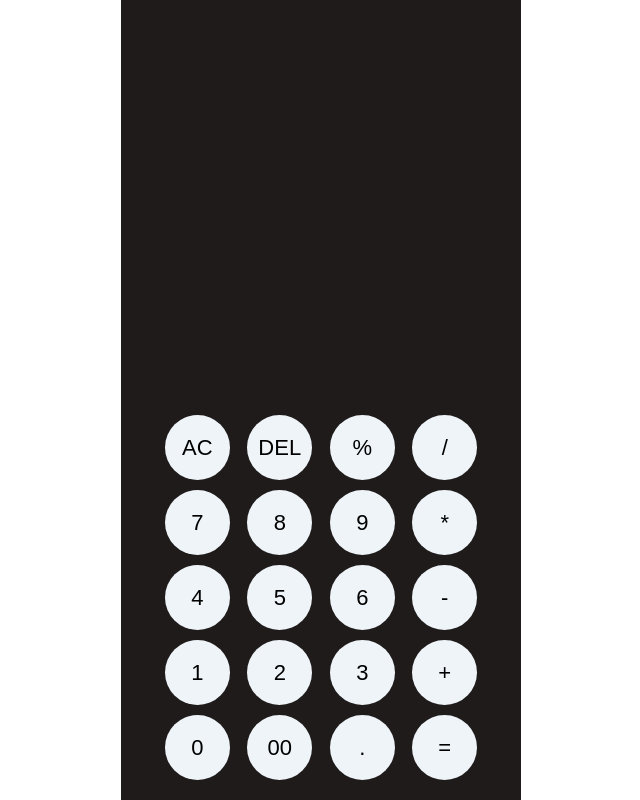
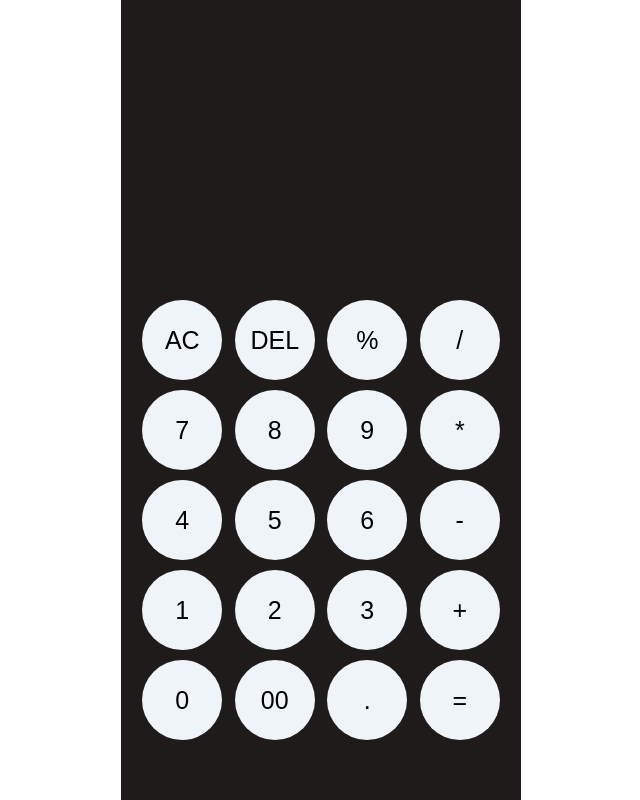
Before and after one commit to mohawwal/calculator, a plain HTML site: page index.html in a window 1280 px wide. Shown: the whole page, without its empty margins (319-959 px from the left). Drawn offline with Linux system fonts and the light colour scheme.

Commit message:
Add more changes

```diff
--- a/main.css
+++ b/main.css
@@ -11,8 +11,9 @@
     padding: 40px 0;
     color: white;
     background-color: rgb(31, 27, 27);
-    font-size: 80px;
+    font-size: 60px;
     text-align: right;
+    overflow: hidden;
 }
 
 .container {
@@ -28,17 +29,17 @@
 }
 
 .buttons {
-    width: 80%;
+    width: 90%;
     min-width: 300px;
     display: grid;
-    margin: 20px 0px;
+    margin: 10px 0px 60px;
    grid-template-rows: repeat(5, 1fr);
    grid-template-columns: repeat(4, 1fr);
    grid-gap: 10px;
 }
 
 .buttons button {
-    font-size: 22px;
+    font-size: 25px;
     background-color: rgb(239, 244, 248);
     margin: 0 auto;
     display: flex;
@@ -46,8 +47,8 @@
     justify-content: center;
     border: none;
     border-radius: 50%;
-    width: 65px;
-    height: 65px;
+    width: 80px;
+    height: 80px;
 }
 
 .buttons button:hover,
```
